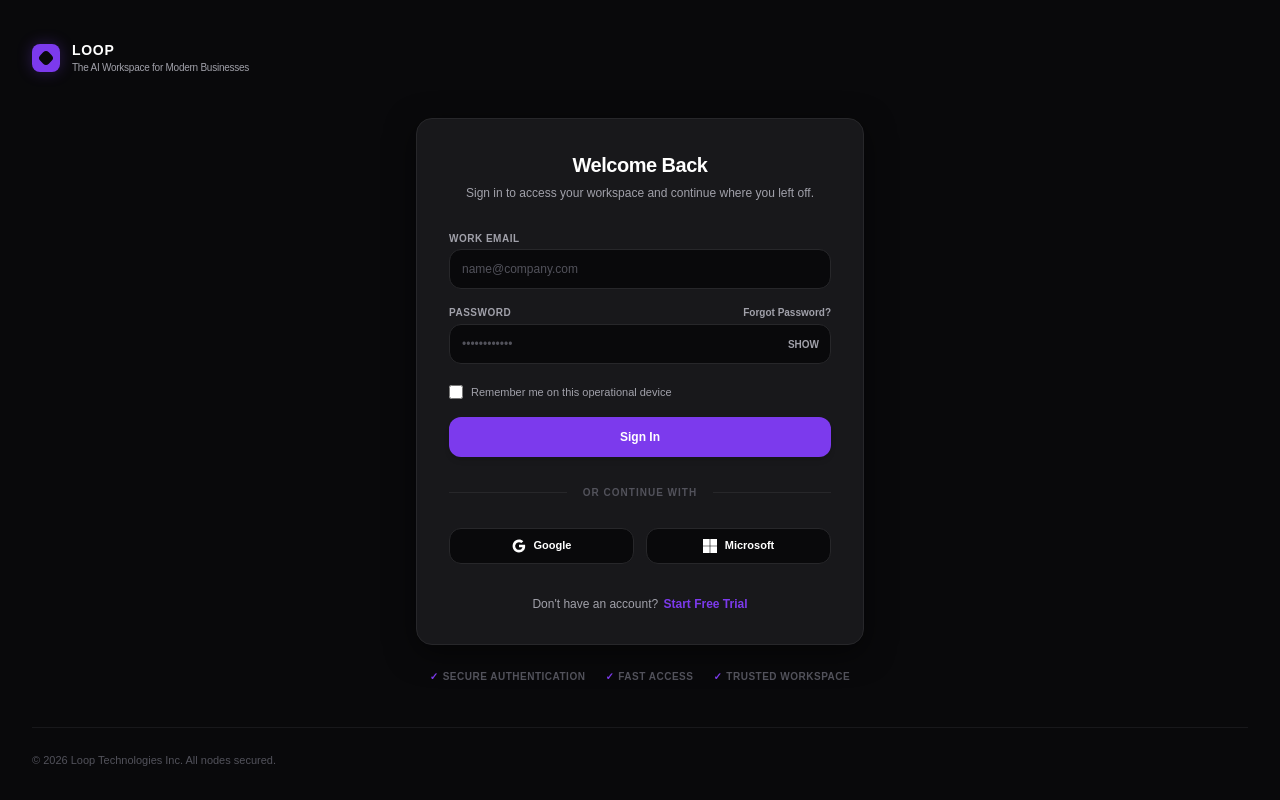
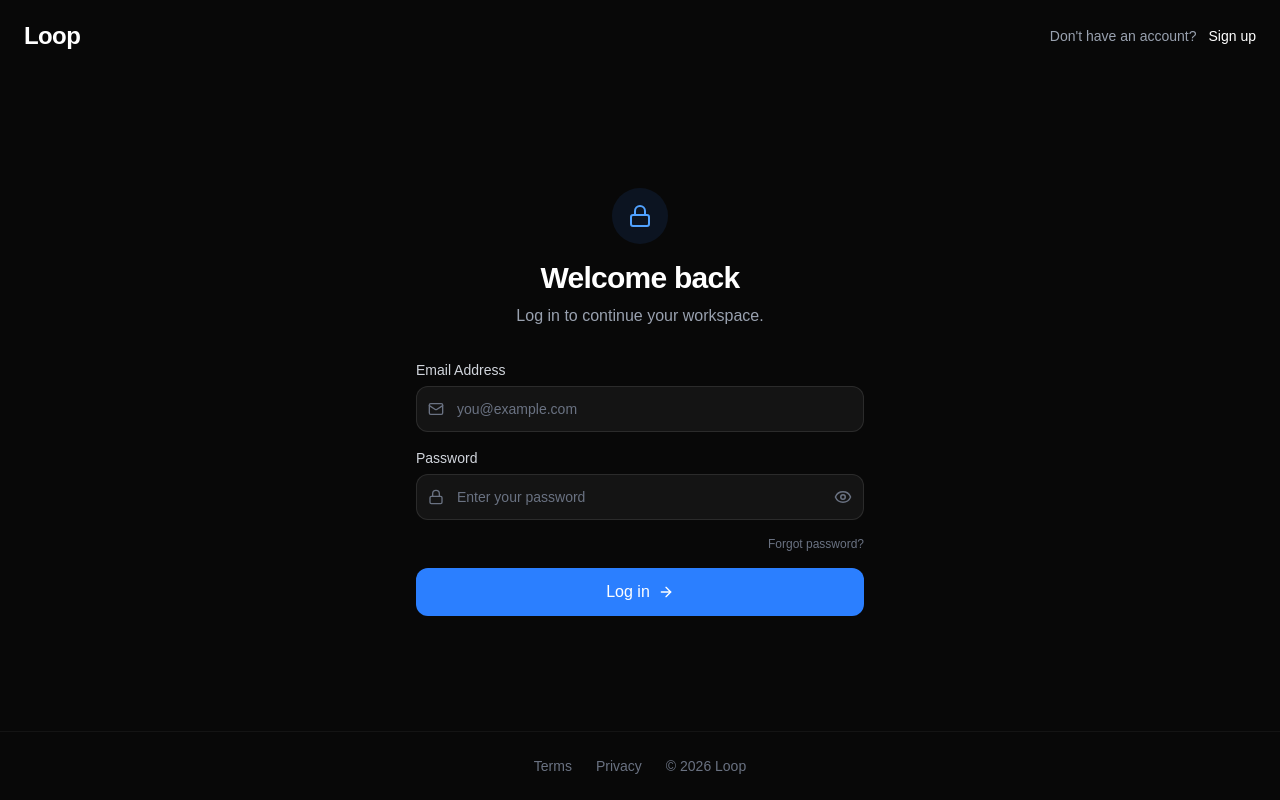
Before and after one commit to aminfxjamal-netizen/loopv1, a Next.js app: page /login in a window 1280 px wide. Built offline with nearby package versions, Linux system fonts and the light colour scheme; no server answers.

Commit message:
Add login page with show/hide password

```diff
--- a/app/login/page.tsx
+++ b/app/login/page.tsx
@@ -1,235 +1,150 @@
-'use client';
+"use client";
 
 import { useState } from 'react';
+import { ArrowRight, Mail, Lock, Eye, EyeOff } from 'lucide-react';
+import Link from 'next/link';
 import { useRouter } from 'next/navigation';
-import { createClient } from '@supabase/supabase-js';
-
-// Initialize Supabase client using project environment variables
-const supabaseUrl = process.env.NEXT_PUBLIC_SUPABASE_URL || '';
-const supabaseAnonKey = process.env.NEXT_PUBLIC_SUPABASE_ANON_KEY || '';
-const supabase = (supabaseUrl && supabaseAnonKey) ? createClient(supabaseUrl, supabaseAnonKey) : null;
 
 export default function LoginPage() {
   const router = useRouter();
-
-  // Form input states
   const [email, setEmail] = useState('');
   const [password, setPassword] = useState('');
   const [showPassword, setShowPassword] = useState(false);
-  const [rememberMe, setRememberMe] = useState(false);
+  const [error, setError] = useState('');
+  const [isLoading, setIsLoading] = useState(false);
 
-  // Status tracking states
-  const [loading, setLoading] = useState(false);
-  const [errorMessage, setErrorMessage] = useState('');
-  const [successMessage, setSuccessMessage] = useState('');
+  const handleLogin = async (e: React.FormEvent) => {
+    e.preventDefault();
+    setError('');
+    setIsLoading(true);
 
-  const handleLoginSubmit = async (e: React.FormEvent) => {
-    e.preventDefault();
-    setLoading(true);
-    setErrorMessage('');
-    setSuccessMessage('');
+    try {
+      // Get stored user data
+      const userData = localStorage.getItem('loop_user_data');
 
-    if (!supabase) {
-      setErrorMessage('Configuration error: Live credentials are missing.');
-      setLoading(false);
+      if (!userData) {
+        setError('No account found. Please sign up first.');
+        setIsLoading(false);
         return;
       }
 
-    try {
-      const { data, error } = await supabase.auth.signInWithPassword({
-        email,
-        password,
-      });
+      const parsed = JSON.parse(userData);
 
-      if (error) {
-        setErrorMessage(error.message);
-      } else if (data?.user) {
-        setSuccessMessage('Authentication verified. Welcome back.');
+      if (parsed.email !== email || parsed.password !== password) {
+        setError('Invalid email or password.');
+        setIsLoading(false);
+        return;
+      }
 
-        // Match the user flow blueprint: Route directly to workspace
-        setTimeout(() => {
+      // Restore or create trial session
+      const existingTrial = localStorage.getItem('loop_user');
+      if (!existingTrial) {
+        const trialData = {
+          ...parsed,
+          plan: 'trial',
+          trialStart: new Date().toISOString(),
+          trialEnd: new Date(Date.now() + 14 * 24 * 60 * 60 * 1000).toISOString()
+        };
+        localStorage.setItem('loop_user', JSON.stringify(trialData));
+      }
+
       router.push('/workspace');
-        }, 1000);
-      }
+
     } catch (err: any) {
-      setErrorMessage('An unexpected validation timeout occurred.');
+      setError('Something went wrong. Try again.');
     } finally {
-      setLoading(false);
+      setIsLoading(false);
     }
   };
 
   return (
-    <div className="min-h-screen bg-[#09090B] text-[#FFFFFF] font-sans antialiased flex flex-col justify-between p-4 sm:p-6 md:p-8 selection:bg-[#7C3AED]/30 selection:text-white animate-fade-in">
+    <div className="min-h-screen bg-[#080808] text-white font-sans flex flex-col">
+      <nav className="flex items-center justify-between px-4 md:px-6 py-5 max-w-7xl mx-auto w-full">
+        <Link href="/" className="text-2xl font-bold tracking-tight">Loop</Link>
+        <div className="flex items-center gap-3">
+          <span className="text-sm text-gray-400">Don't have an account?</span>
+          <Link href="/signup" className="text-sm font-medium text-white hover:text-gray-300 transition-colors">Sign up</Link>
+        </div>
+      </nav>
 
-      {/* LOGO / BRANDING SECTION */}
-      <header className="max-w-7xl w-full mx-auto flex items-center justify-start pt-2">
-        <div
-          onClick={() => router.push('/')}
-          className="flex items-center gap-3 cursor-pointer select-none group"
-        >
-          {/* Loop Geometric Logo Icon */}
-          <div className="w-7 h-7 rounded-lg bg-[#7C3AED] flex items-center justify-center transition-all duration-300 shadow-[0_0_15px_rgba(124,58,237,0.3)] group-hover:bg-[#8B5CF6] group-hover:scale-105">
-            <div className="w-3 h-3 rounded-sm bg-[#09090B] rotate-45 transition-transform duration-500 group-hover:rotate-90" />
+      <div className="flex-1 flex items-center justify-center px-4 py-12">
+        <div className="w-full max-w-md">
+          <div className="text-center mb-8">
+            <div className="h-14 w-14 bg-blue-500/10 rounded-full flex items-center justify-center mx-auto mb-4">
+              <Lock size={24} className="text-blue-400" />
             </div>
-          <div className="flex flex-col">
-            <span className="text-sm font-black tracking-wider text-[#FFFFFF] uppercase">Loop</span>
-            <span className="text-[10px] text-[#A1A1AA] font-medium tracking-tight">The AI Workspace for Modern Businesses</span>
-          </div>
-        </div>
-      </header>
-
-      {/* LOGIN CONTAINER CARD */}
-      <main className="flex-1 flex flex-col items-center justify-center max-w-md w-full mx-auto my-10 space-y-6">
-        <div className="w-full bg-[#18181B] border border-[#27272A] rounded-2xl p-6 md:p-8 shadow-[0_8px_30px_rgb(0,0,0,0.5)] transition-all duration-300 hover:border-[#27272A]/80 space-y-6">
-
-          {/* Card Headings */}
-          <div className="space-y-1.5 text-center">
-            <h1 className="text-xl font-bold tracking-tight text-[#FFFFFF]">Welcome Back</h1>
-            <p className="text-xs text-[#A1A1AA] font-medium">
-              Sign in to access your workspace and continue where you left off.
-            </p>
+            <h1 className="text-3xl font-bold tracking-tight mb-2">Welcome back</h1>
+            <p className="text-gray-400">Log in to continue your workspace.</p>
           </div>
 
-          <form onSubmit={handleLoginSubmit} className="space-y-4">
-            {/* Status Feedback Banners */}
-            {errorMessage && (
-              <div className="p-3 bg-red-950/40 border border-red-900/50 rounded-xl text-[11px] font-semibold text-red-400 transition-all duration-200">
-                ⚠️ {errorMessage}
-              </div>
-            )}
-            {successMessage && (
-              <div className="p-3 bg-emerald-950/40 border border-emerald-900/50 rounded-xl text-[11px] font-semibold text-emerald-400 transition-all duration-200">
-                ✓ {successMessage}
+          {error && (
+            <div className="bg-red-500/10 border border-red-500/20 rounded-xl px-4 py-3 text-sm text-red-400 mb-4">
+              {error}
             </div>
           )}
 
-            {/* Email Input Field */}
-            <div className="space-y-1">
-              <label className="text-[10px] font-bold text-[#A1A1AA] tracking-wider uppercase">Work Email</label>
+          <form onSubmit={handleLogin} className="space-y-4">
+            <div>
+              <label className="block text-sm font-medium text-gray-300 mb-1.5">Email Address</label>
+              <div className="relative">
+                <Mail size={16} className="absolute left-3 top-1/2 -translate-y-1/2 text-gray-500" />
                 <input
                   type="email"
-                required
                   value={email}
                   onChange={(e) => setEmail(e.target.value)}
-                placeholder="name@company.com"
-                className="w-full h-10 px-3 bg-[#09090B] border border-[#27272A] rounded-xl text-xs font-medium text-[#FFFFFF] placeholder-[#52525B] focus:outline-none focus:border-[#7C3AED] focus:ring-1 focus:ring-[#7C3AED]/20 transition-all duration-200"
+                  placeholder="you@example.com"
+                  required
+                  className="w-full bg-white/5 border border-white/10 rounded-xl pl-10 pr-4 py-3 text-white placeholder-gray-500 outline-none focus:border-blue-500 transition-colors text-sm"
                 />
               </div>
+            </div>
 
-            {/* Password Input Field */}
-            <div className="space-y-1 relative">
-              <div className="flex justify-between items-center">
-                <label className="text-[10px] font-bold text-[#A1A1AA] tracking-wider uppercase">Password</label>
-                <span className="text-[10px] font-semibold text-[#A1A1AA] hover:text-[#7C3AED] transition-colors cursor-pointer">
-                  Forgot Password?
-                </span>
-              </div>
+            <div>
+              <label className="block text-sm font-medium text-gray-300 mb-1.5">Password</label>
               <div className="relative">
+                <Lock size={16} className="absolute left-3 top-1/2 -translate-y-1/2 text-gray-500" />
                 <input
-                  type={showPassword ? 'text' : 'password'}
-                  required
+                  type={showPassword ? "text" : "password"}
                   value={password}
                   onChange={(e) => setPassword(e.target.value)}
-                  placeholder="••••••••••••"
-                  className="w-full h-10 pl-3 pr-10 bg-[#09090B] border border-[#27272A] rounded-xl text-xs font-medium text-[#FFFFFF] placeholder-[#52525B] focus:outline-none focus:border-[#7C3AED] focus:ring-1 focus:ring-[#7C3AED]/20 transition-all duration-200"
+                  placeholder="Enter your password"
+                  required
+                  className="w-full bg-white/5 border border-white/10 rounded-xl pl-10 pr-14 py-3 text-white placeholder-gray-500 outline-none focus:border-blue-500 transition-colors text-sm"
                 />
-                {/* Show/Hide Toggle Button */}
                 <button
                   type="button"
                   onClick={() => setShowPassword(!showPassword)}
-                  className="absolute right-3 top-1/2 -translate-y-1/2 text-[10px] font-bold text-[#A1A1AA] hover:text-[#FFFFFF] transition-colors select-none"
+                  className="absolute right-3 top-1/2 -translate-y-1/2 text-gray-500 hover:text-gray-300 transition-colors"
                 >
-                  {showPassword ? 'HIDE' : 'SHOW'}
+                  {showPassword ? <EyeOff size={18} /> : <Eye size={18} />}
                 </button>
               </div>
             </div>
 
-            {/* Remember Me Controls */}
-            <div className="flex items-center justify-start pt-1">
-              <label className="flex items-center gap-2 cursor-pointer select-none group text-[11px] font-medium text-[#A1A1AA] hover:text-[#FFFFFF] transition-colors">
-                <input
-                  type="checkbox"
-                  checked={rememberMe}
-                  onChange={(e) => setRememberMe(e.target.checked)}
-                  className="rounded bg-[#09090B] border-[#27272A] text-[#7C3AED] focus:ring-0 focus:ring-offset-0 w-3.5 h-3.5 transition-all"
-                />
-                <span>Remember me on this operational device</span>
-              </label>
-            </div>
-
-            {/* Primary Submit Button CTA */}
-            <button
-              type="submit"
-              disabled={loading}
-              className="w-full h-10 bg-[#7C3AED] hover:bg-[#8B5CF6] disabled:bg-[#7C3AED]/50 text-white text-xs font-bold rounded-xl shadow-md transition-all duration-200 flex items-center justify-center mt-2 hover:scale-[1.01] active:scale-[0.99]"
-            >
-              {loading ? (
-                <div className="animate-spin h-4 w-4 border-2 border-white border-t-transparent rounded-full" />
-              ) : (
-                'Sign In'
-              )}
-            </button>
-          </form>
-
-          {/* Alternative Sign In Divider */}
-          <div className="relative flex py-1 items-center">
-            <div className="flex-grow border-t border-[#27272A]"></div>
-            <span className="flex-shrink mx-4 text-[10px] text-[#52525B] font-bold uppercase tracking-widest">or continue with</span>
-            <div className="flex-grow border-t border-[#27272A]"></div>
-          </div>
-
-          {/* Third Party OAuth Buttons */}
-          <div className="grid grid-cols-2 gap-3">
-            <button
-              type="button"
-              className="h-9 px-3 rounded-xl border border-[#27272A] bg-[#09090B] text-[11px] font-bold text-[#FFFFFF] hover:bg-[#18181B] hover:border-[#52525B] transition-all duration-200 flex items-center justify-center gap-2"
-            >
-              <svg className="w-3.5 h-3.5" viewBox="0 0 24 24">
-                <path fill="currentColor" d="M22.56 12.25c0-.78-.07-1.53-.2-2.25H12v4.26h5.92c-.26 1.37-1.04 2.53-2.21 3.31v2.77h3.57c2.08-1.92 3.28-4.74 3.28-8.09z" />
-                <path fill="currentColor" d="M12 23c2.97 0 5.46-.98 7.28-2.66l-3.57-2.77c-.98.66-2.23 1.06-3.71 1.06-2.86 0-5.29-1.93-6.16-4.53H2.18v2.84C3.99 20.53 7.7 23 12 23z" />
-                <path fill="currentColor" d="M5.84 14.09c-.22-.66-.35-1.36-.35-2.09s.13-1.43.35-2.09V7.06H2.18C1.43 8.55 1 10.22 1 12s.43 3.45 1.18 4.94l2.85-2.22.81-.63z" />
-                <path fill="currentColor" d="M12 5.38c1.62 0 3.06.56 4.21 1.64l3.15-3.15C17.45 2.09 14.97 1 12 1 7.7 1 3.99 3.47 2.18 7.06l3.66 2.84c.87-2.6 3.3-4.52 6.16-4.52z" />
-              </svg>
-              Google
-            </button>
-            <button
-              type="button"
-              className="h-9 px-3 rounded-xl border border-[#27272A] bg-[#09090B] text-[11px] font-bold text-[#FFFFFF] hover:bg-[#18181B] hover:border-[#52525B] transition-all duration-200 flex items-center justify-center gap-2"
-            >
-              <svg className="w-3.5 h-3.5" viewBox="0 0 23 23">
-                <path fill="currentColor" d="M0 0h11v11H0zM12 0h11v11H12zM0 12h11v11H0zM12 12h11v11H12z"/>
-              </svg>
-              Microsoft
+            <div className="flex justify-end">
+              <button type="button" className="text-xs text-gray-500 hover:text-gray-300 transition-colors">
+                Forgot password?
               </button>
             </div>
 
-          {/* Signup Pipeline Link */}
-          <div className="text-center pt-2">
-            <p className="text-xs text-[#A1A1AA] font-medium">
-              Don't have an account?{' '}
-              <span
-                onClick={() => router.push('/signup')}
-                className="text-[#7C3AED] hover:text-[#8B5CF6] font-bold cursor-pointer hover:underline transition-colors ml-0.5"
+            <button
+              type="submit"
+              disabled={isLoading}
+              className="w-full bg-blue-500 text-white font-medium py-3 rounded-xl hover:bg-blue-600 transition-colors flex items-center justify-center gap-2 disabled:opacity-50"
             >
-                Start Free Trial
-              </span>
-            </p>
+              {isLoading ? 'Logging in...' : 'Log in'}
+              <ArrowRight size={16} />
+            </button>
+          </form>
         </div>
       </div>
 
-        {/* COMPLIANCE TRUST BADGES */}
-        <div className="flex items-center justify-center gap-5 text-[10px] font-bold text-[#52525B] tracking-wider uppercase select-none">
-          <span className="flex items-center gap-1"><span className="text-[#7C3AED]">✓</span> Secure Authentication</span>
-          <span className="flex items-center gap-1"><span className="text-[#7C3AED]">✓</span> Fast Access</span>
-          <span className="flex items-center gap-1"><span className="text-[#7C3AED]">✓</span> Trusted Workspace</span>
+      <footer className="border-t border-white/5 py-6">
+        <div className="max-w-7xl mx-auto px-4 flex items-center justify-center gap-6 text-sm text-gray-500">
+          <Link href="/terms" className="hover:text-white transition-colors">Terms</Link>
+          <Link href="/privacy" className="hover:text-white transition-colors">Privacy</Link>
+          <span>© 2026 Loop</span>
         </div>
-      </main>
-
-      {/* FOOTER METADATA */}
-      <footer className="max-w-7xl w-full mx-auto border-t border-[#18181B] pt-6 flex flex-col sm:flex-row items-center justify-between gap-4">
-        <span className="text-[11px] font-medium text-[#52525B]">
-          © {new Date().getFullYear()} Loop Technologies Inc. All nodes secured.
-        </span>
       </footer>
     </div>
   );
```
Lines whose indentation alone changed are shown as unchanged.
